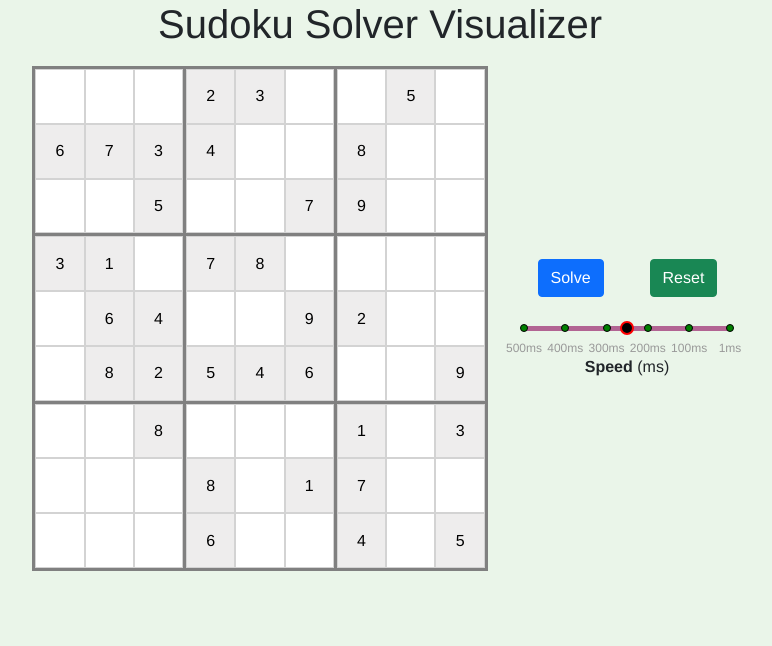
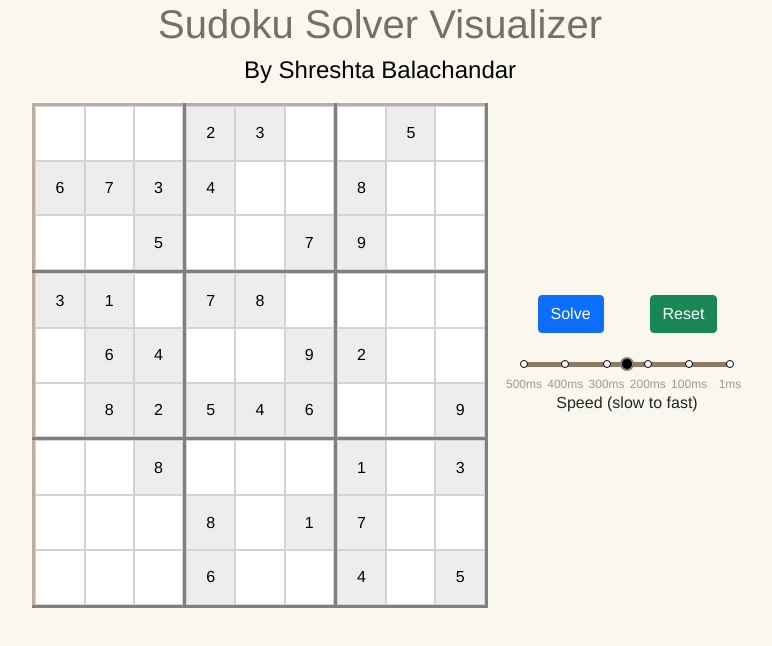
Before and after one commit to shreshtab/sudoku-solver, a React (Create React App) app in the folder sudoku/: page / in a window 1280 px wide. Shown: the top 646 px of the page, without its empty margins (260-1032 px from the left). Built offline with nearby package versions, Linux system fonts and the light colour scheme.

Commit message:
More styling and refactoring

```diff
--- a/sudoku/src/App.css
+++ b/sudoku/src/App.css
@@ -6,7 +6,7 @@
 
 body {
   font-family: 'Franklin Gothic Medium', 'Arial Narrow', Arial, sans-serif;
-  background-color: rgb(234, 245, 233);
+  background-color: rgb(250, 248, 238);
 }
 
 .app-container {
@@ -17,6 +17,12 @@ body {
 
 .title {
   text-align: center;
+  color: rgb(119, 110, 101);
+}
+
+.subtitle {
+  text-align: center;
+  color: black;
 }
 
 .grid-container {
@@ -28,7 +34,7 @@ body {
 table {
   margin: 0 auto;
   /* width: 70%; */
-  border: 3px solid gray;
+  border: 3px solid rgb(187, 173, 160);
   border-collapse: collapse;
 }
 
@@ -79,14 +85,13 @@ table {
 .cell.solving {
   border: 1px solid lightgray;
   color: rgb(0, 0, 0);
-  /* background: rgb(255, 255, 255); */
   background: rgb(248, 222, 188);
 }
 
 .cell.solved {
   border: 1px solid lightgray;
   color: rgb(2, 73, 2);
-  background: rgb(172, 247, 172);
+  background: rgb(207, 245, 207);
 }
 
 .cell.current {
--- a/sudoku/src/App.tsx
+++ b/sudoku/src/App.tsx
@@ -1,64 +1,34 @@
 import React, { useEffect } from 'react';
-import { useDispatch, useSelector } from 'react-redux';
+import { useDispatch } from 'react-redux';
 import './App.css';
 import SudokuGrid from './components/SudokuGrid'
-import { SolveGrid, ResetGrid } from './actions/gridActions';
-import { IAppState } from './models';
-import SliderInput from './components/SliderInput';
+import { ResetGrid } from './actions/gridActions';
+import ControlPanel from './components/ControlPanel';
 
 const App = () => {
   const dispatch = useDispatch();
-  const solving = useSelector((state: IAppState) => state.gridState.solving);
-  const solveCompleted = useSelector((state: IAppState) => state.gridState.solveCompleted);
 
   useEffect(() => {
     dispatch(ResetGrid());
+    // eslint-disable-next-line react-hooks/exhaustive-deps
   }, [])
-
-  const solveGrid = () => {
-    dispatch(SolveGrid());
-  };
-
-  const resetGrid = () => {
-    dispatch(ResetGrid());
-  }
 
   return (
     <div className="app-container">
       <div>
         <h1 className='title'>Sudoku Solver Visualizer</h1>
+        <h4 className='subtitle'>By Shreshta Balachandar</h4>
       </div>
-
       <div className='container'>
         <div className="row justify-content-center align-items-center">
           <div className="col-md-8">
             <SudokuGrid />
           </div>
           <div className="col-md-4">
-            <div className="control-panel">
-              <div className="row justify-content-evenly">
-                <div className="solve-button col-4 button">
-                  <button type="button" className="btn btn-primary" onClick={() => solveGrid()} disabled={solving || solveCompleted}>Solve</button>
-                </div>
-                <div className="reset-button col-4 button">
-                  <button type="button" className="btn btn-success" onClick={() => resetGrid()} disabled={solving}>Reset</button>
-                </div>
-              </div>
-              <br />
-              <div className="row justify-content-center">
-                <div className='slider-parent col-12'>
-                  <SliderInput />
-                </div>
-                <div className='legend col-12'>
-                  <strong>Speed</strong> (ms)
-                </div>
-              </div>
-            </div>
+            <ControlPanel />
           </div>
         </div>
       </div>
-
-
     </div>
   );
 }
--- a/sudoku/src/components/ControlPanel.tsx
+++ b/sudoku/src/components/ControlPanel.tsx
@@ -1,11 +1,44 @@
 import React from 'react';
+import { useDispatch, useSelector } from 'react-redux';
 
 // Import Slider input, solve button, reset button
+import { SolveGrid, ResetGrid } from '../actions/gridActions';
+import { IAppState } from '../models';
+import SliderInput from './SliderInput';
+
 
 const ControlPanel: React.FC<any> = () => {
+  const dispatch = useDispatch();
+  const solving = useSelector((state: IAppState) => state.gridState.solving);
+  const solveCompleted = useSelector((state: IAppState) => state.gridState.solveCompleted);
+
+  const solveGrid = () => {
+    dispatch(SolveGrid());
+  };
+
+  const resetGrid = () => {
+    dispatch(ResetGrid());
+  }
+
   return (
-    <div>
-      Hello from the control panel!
+    <div className="control-panel">
+      <div className="row justify-content-evenly">
+        <div className="solve-button col-4 button">
+          <button type="button" className="btn btn-primary" onClick={() => solveGrid()} disabled={solving || solveCompleted}>Solve</button>
+        </div>
+        <div className="reset-button col-4 button">
+          <button type="button" className="btn btn-success" onClick={() => resetGrid()} disabled={solving}>Reset</button>
+        </div>
+      </div>
+      <br />
+      <div className="row justify-content-center">
+        <div className='slider-parent col-12'>
+          <SliderInput />
+        </div>
+        <div className='legend col-12'>
+          Speed (slow to fast)
+        </div>
+      </div>
     </div>
   )
 }
--- a/sudoku/src/components/SliderInput.tsx
+++ b/sudoku/src/components/SliderInput.tsx
@@ -15,8 +15,6 @@ const marks = {
   401: '100ms',
   500: '1ms'
 };
-
-
 
 const SliderInput: React.FC<any> = () => {
 
@@ -38,10 +36,10 @@ const SliderInput: React.FC<any> = () => {
         min={1}
         max={500}
         defaultValue={251}
-        railStyle={{ backgroundColor: 'rgb(178, 100, 147)', height: 5 }}
-        dotStyle={{ borderColor: 'purple', backgroundColor: 'green', border: '1px solid black' }}
+        railStyle={{ backgroundColor: 'rgb(143, 122, 102)', height: 5 }}
+        dotStyle={{ borderColor: 'purple', backgroundColor: 'white', border: '1px solid black' }}
         handleStyle={{
-          borderColor: 'red',
+          borderColor: 'gray',
           height: 14,
           width: 14,
           marginLeft: 0,
--- a/sudoku/src/components/SudokuGrid.tsx
+++ b/sudoku/src/components/SudokuGrid.tsx
@@ -1,7 +1,6 @@
-import React, { useEffect, useState } from 'react';
+import React from 'react';
 import { useSelector } from 'react-redux';
-
-import { GridComponentProps, SudokuBoard } from '../models/SudokuGrid';
+import { GridComponentProps } from '../models/SudokuGrid';
 import { IAppState } from '../models';
 import Cell from './Cell';
 
```
Also changed, not shown: sudoku/src/components/ControlButton.tsx (deleted, +0 -11 lines), 1 other file (tests, documents, lock files or other folders).
